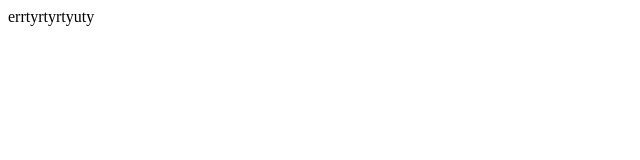
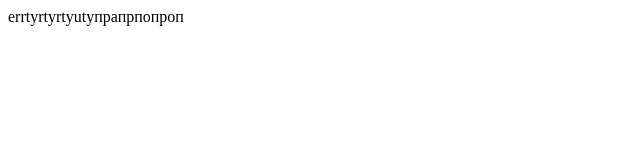
Before and after one commit to sholohovTO/add, a plain HTML site: page index.html in a window 1280 px wide. Shown: the whole page, without its empty margins (0-640 px from the left). Drawn offline with Linux system fonts and the light colour scheme.

Commit message:
новый комит

```diff
--- a/index.html
+++ b/index.html
@@ -5,6 +5,6 @@
     <title>Title</title>
 </head>
 <body>
-errtyrtyrtyuty
+errtyrtyrtyutyпрапрпопроп
 </body>
 </html>
```
